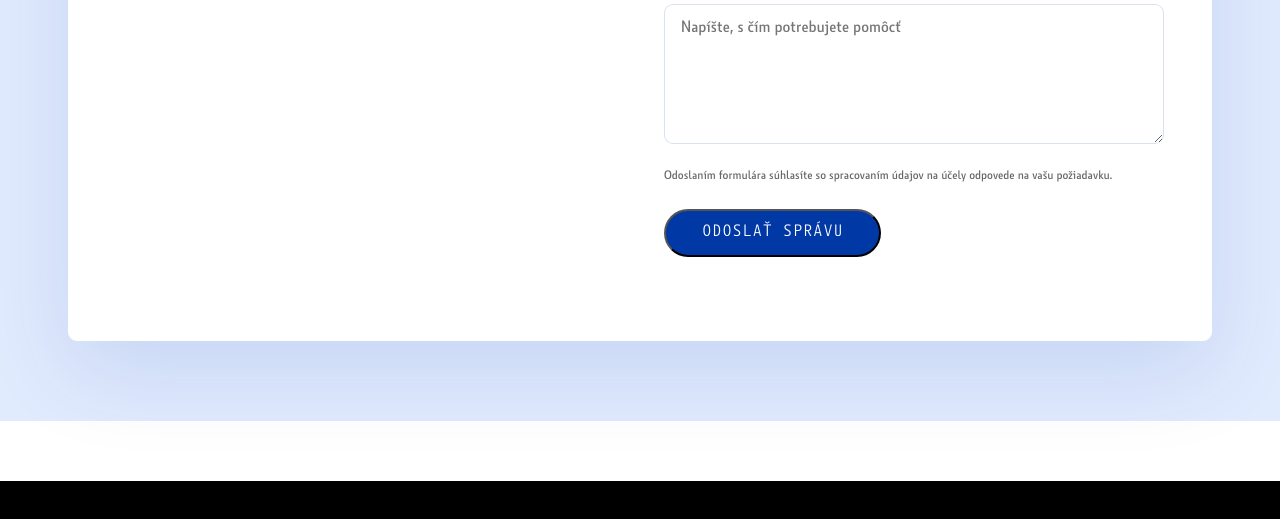
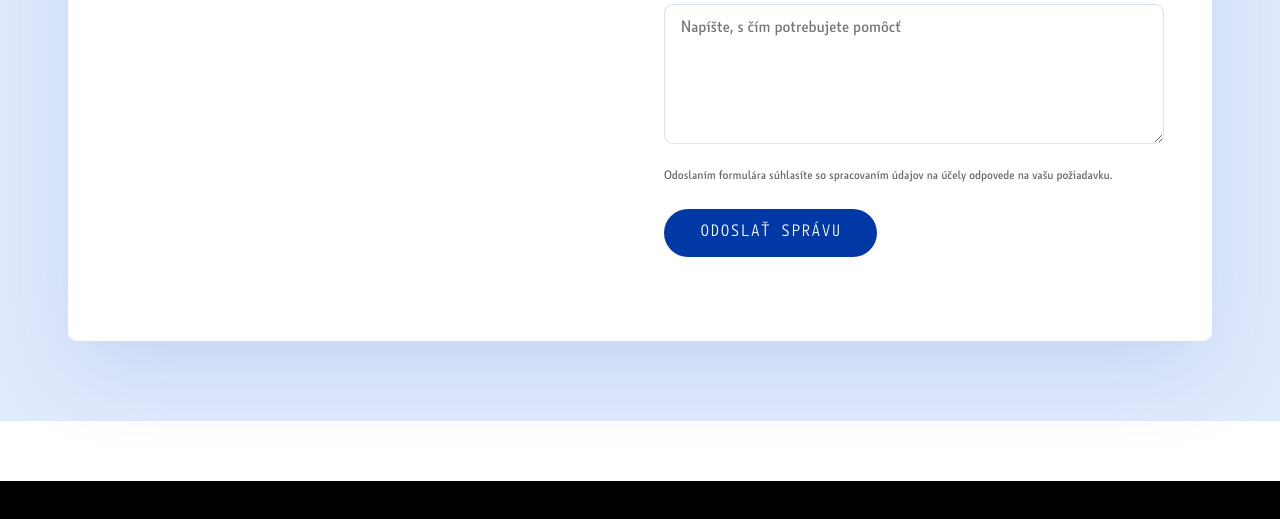
Before and after one commit to anastasamoy/landing-page, a plain HTML site: page index.html in a window 1280 px wide. Shown: the part 6525-7044 px from the top of the page. Drawn offline with Linux system fonts and the light colour scheme.

Commit message:
Remove box shadows and borders from body and contact submit button for a cleaner design

```diff
--- a/css/style.css
+++ b/css/style.css
@@ -172,6 +172,9 @@ body {
     font-family: 'Botanika Mono', monospace;
     text-transform: uppercase;
     letter-spacing: 0.5px;
+    box-shadow: none !important;
+    border: none !important;
+    outline: none !important;
 }
 
 .button--primary {
@@ -718,6 +721,7 @@ html {
 .contact__submit {
     align-self: flex-start;
     padding: 0 36px;
+    box-shadow: none;
 }
 
 .contact__feedback {
```
